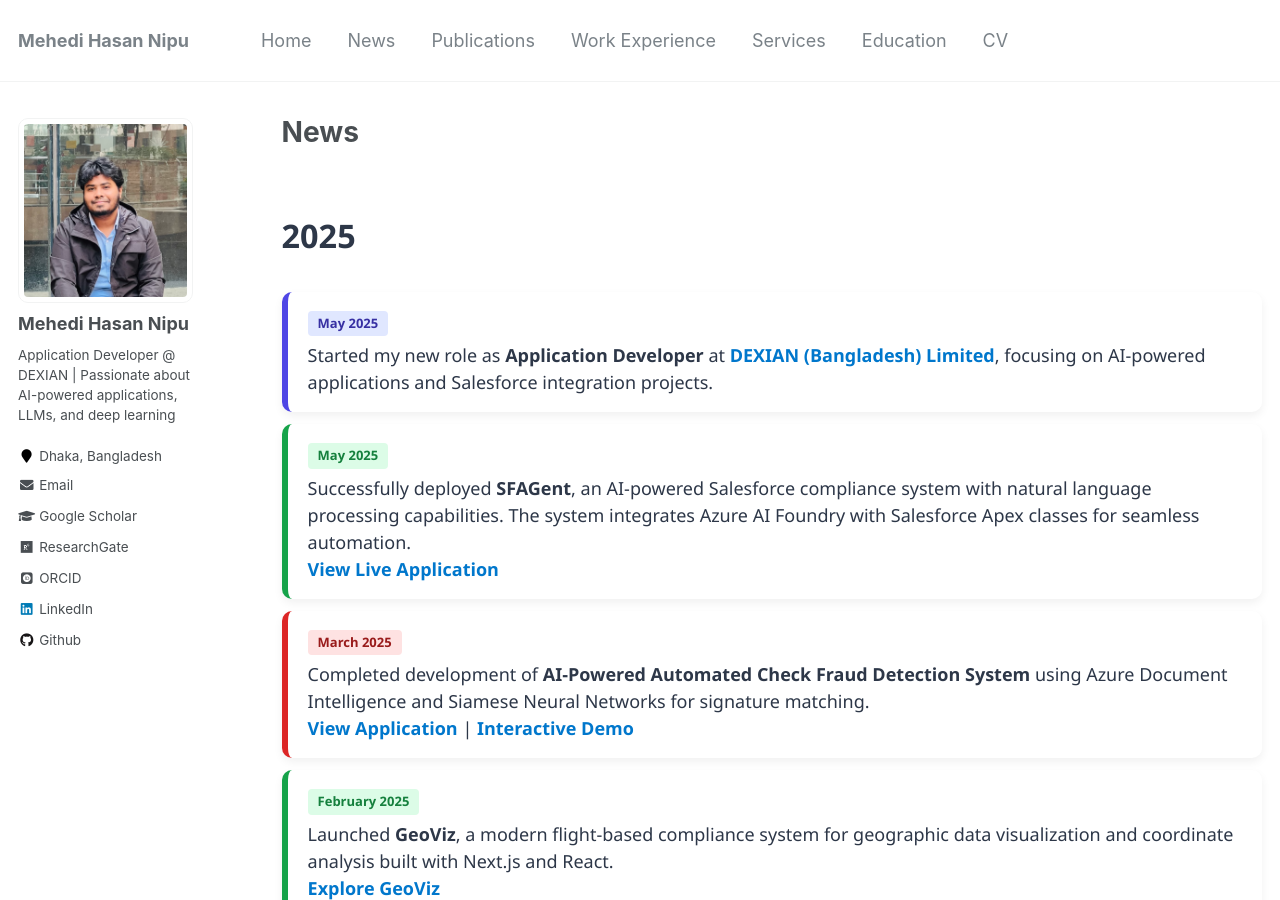
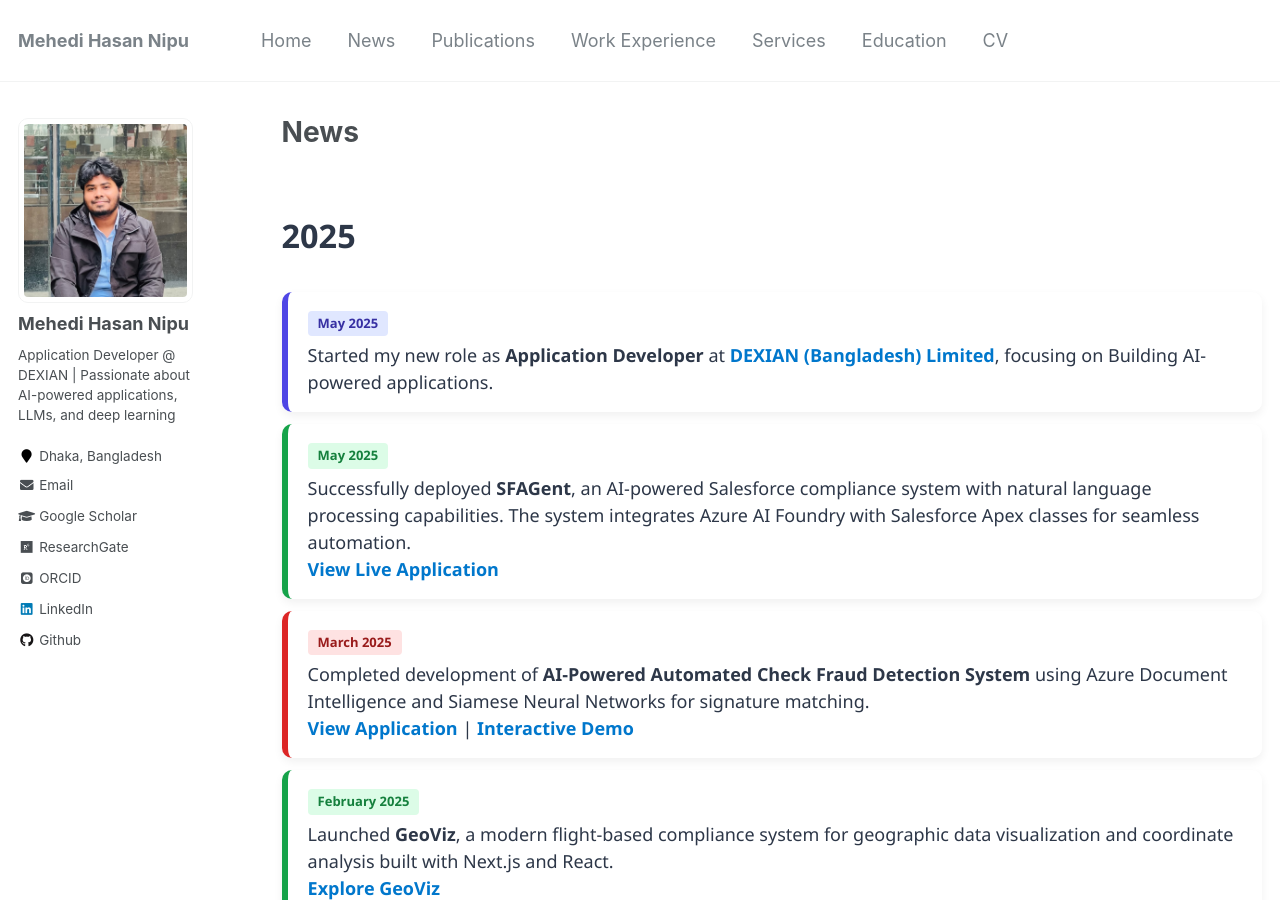
Before and after one commit to Notmeher/Notmeher.github.io, a Jekyll site: the page built from _pages/news.md, in a window 1280 px wide and 900 px high. Built offline with Jekyll 4.4.1, drawn with Linux system fonts in a browser that asks for light colours; some web fonts are replaced.

Commit message:
Update news entry: Refine job description for clarity and focus on AI applications

```diff
--- a/_pages/news.md
+++ b/_pages/news.md
@@ -58,7 +58,7 @@
 <div class="news-card" style="border-left-color: #4f46e5;">
   <div class="news-date" style="background: #e0e7ff; color: #3730a3;">May 2025</div>
   <div style="color: #2d3748;">
-     Started my new role as <strong>Application Developer</strong> at <a href="https://www.linkedin.com/company/dexiansolutions/" class="news-link" target="_blank">DEXIAN (Bangladesh) Limited</a>, focusing on AI-powered applications and Salesforce integration projects.
+     Started my new role as <strong>Application Developer</strong> at <a href="https://www.linkedin.com/company/dexiansolutions/" class="news-link" target="_blank">DEXIAN (Bangladesh) Limited</a>, focusing on Building AI-powered applications.
   </div>
 </div>
 
```
